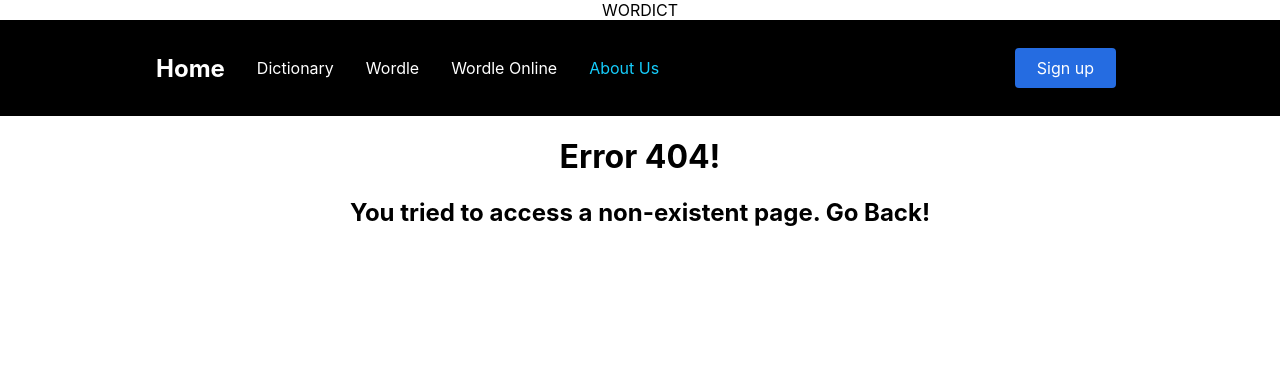
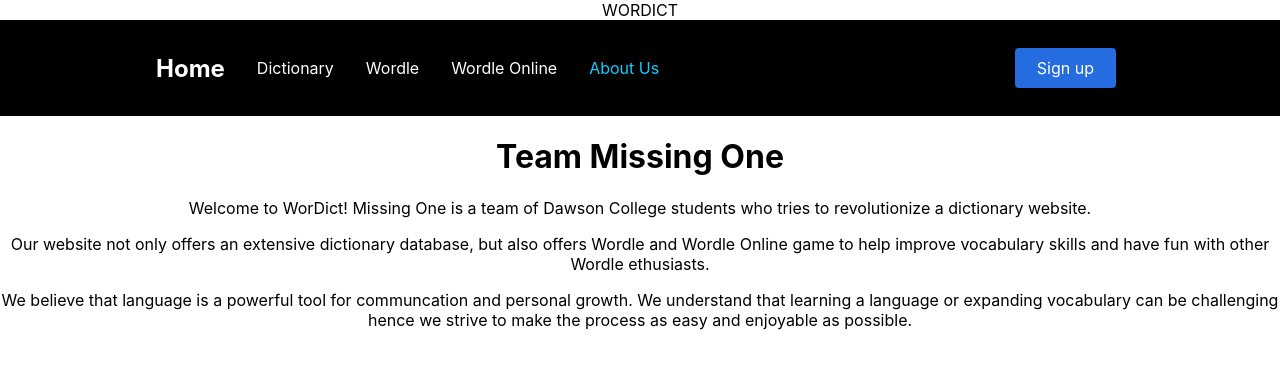
Before and after one commit to MarkProjs/wordict-project, a React (Create React App) app in the folder client/: page /about in a window 1280 px wide. Before the commit this address had no page. Shown: the top 368 px of the page. Built offline with nearby package versions, Linux system fonts and the light colour scheme.

Commit message:
adding the about us and adding the routei nthe header component

```diff
--- a/client/src/components/Header.js
+++ b/client/src/components/Header.js
@@ -18,6 +18,7 @@ function Header() {
           <Route path="/" exact element={<Home/>} />
           <Route path="/dict" exact element={<Dict/>} />
           <Route path="/wordle" exact element={<SinglePlayerWordle/>} />
+          <Route path="/about" exact element={<AboutUs/>} />
           <Route path="/*" exact element= {<Error/>}/>
         </Routes>
       </Router>
--- a/client/src/components/pages/AboutUs.js
+++ b/client/src/components/pages/AboutUs.js
@@ -2,7 +2,17 @@ function AboutUs() {
   return(
     <div>
       <h1>Team Missing One</h1>
-      <p>Five</p>
+      <p>Welcome to WorDict! Missing One is a team of Dawson College students
+         who tries to revolutionize a dictionary website.
+      </p>
+      <p>Our website not only offers an extensive dictionary database, but also
+         offers Wordle and Wordle Online game to help improve vocabulary skills and
+         have fun with other Wordle ethusiasts.
+      </p>
+      <p>We believe that language is a powerful tool for communcation and
+         personal growth. We understand that learning a language or expanding
+         vocabulary can be challenging hence we strive to make the process as
+         easy and enjoyable as possible.</p>
     </div>
   );
 }
```
